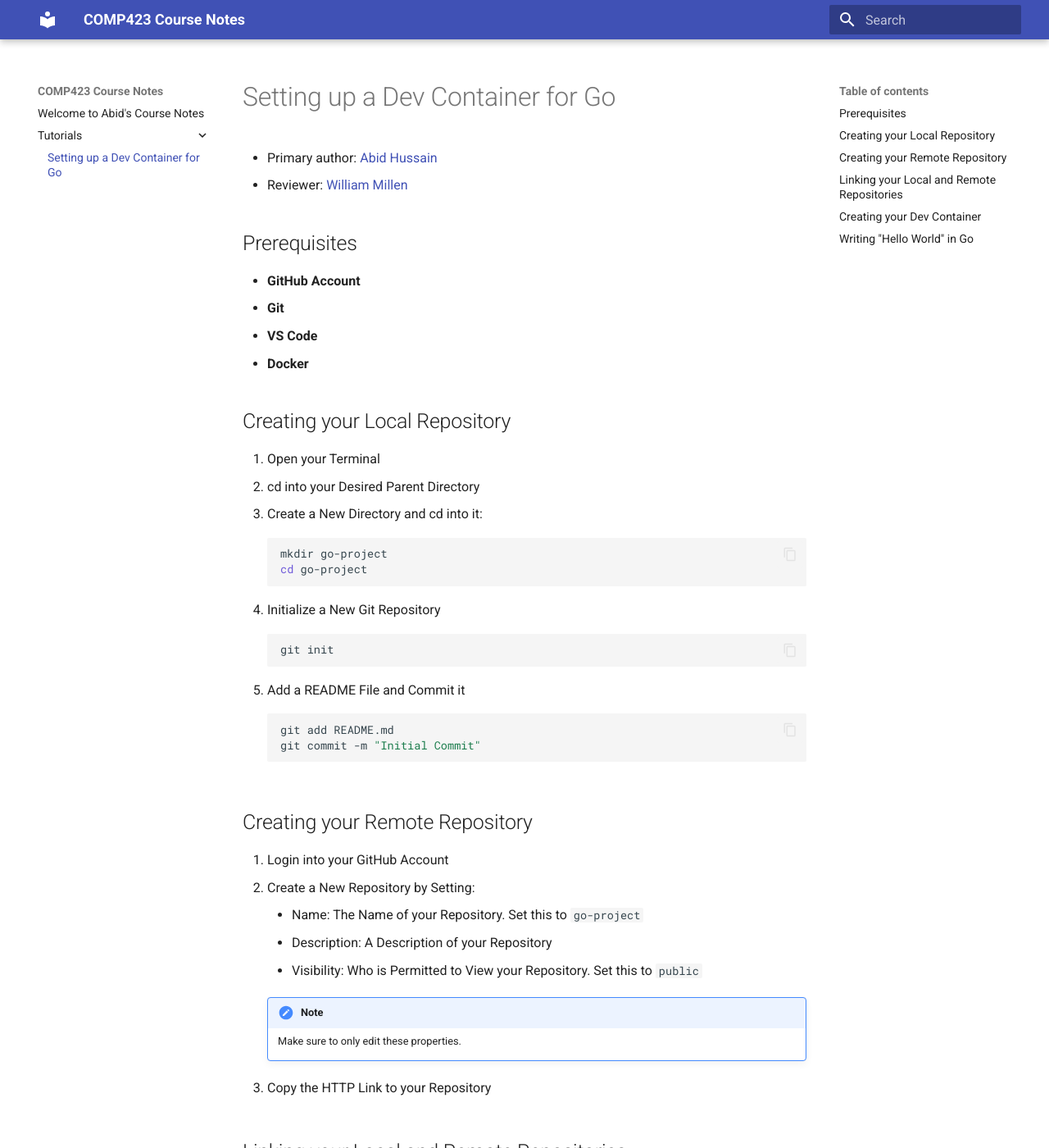
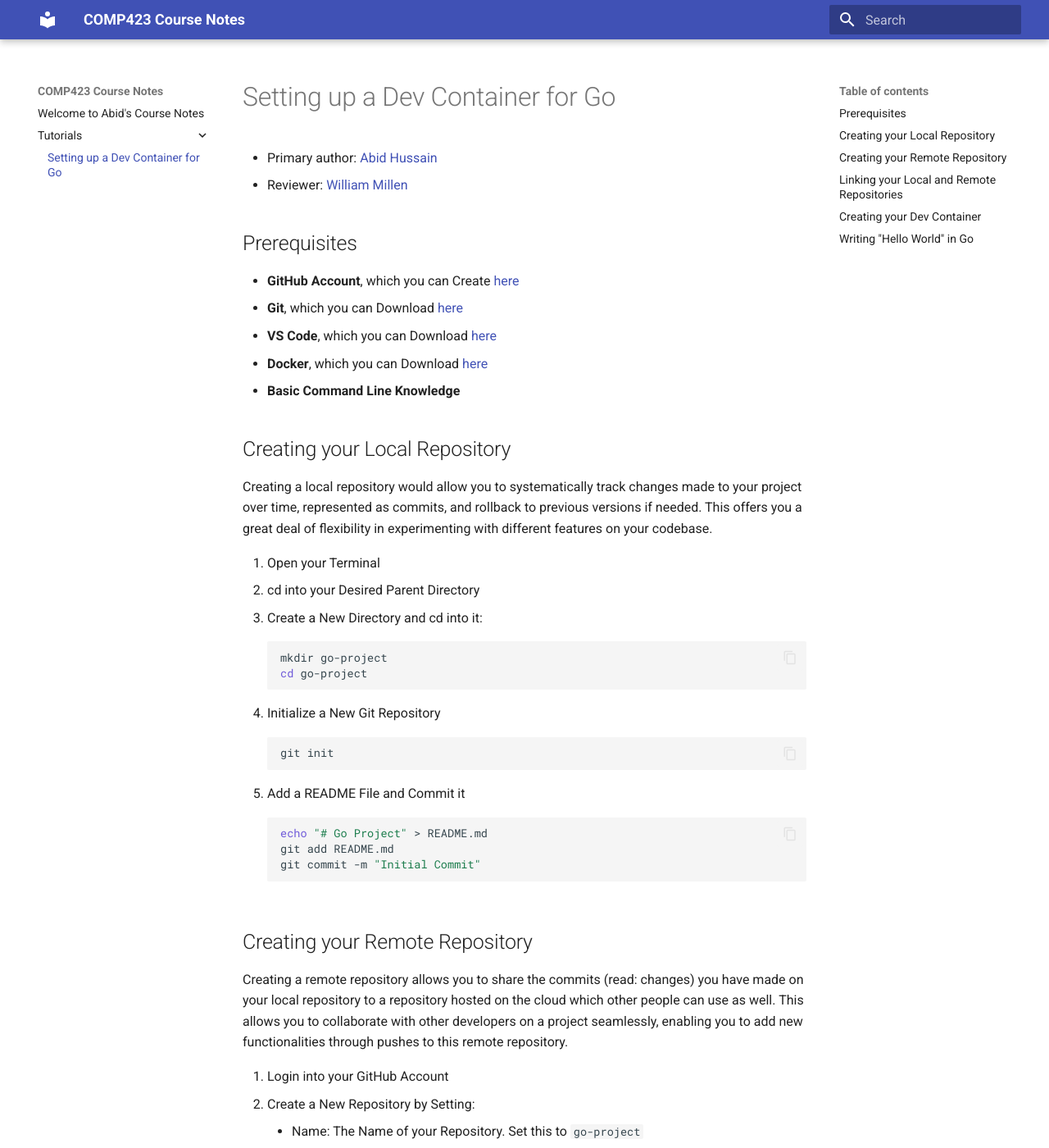
Before and after one commit to Abid-Hussain36/comp423-course-notes, an MkDocs documentation site: the page built from docs/tutorials/go-setup.md, in a window 1280 px wide and 1400 px high. Shown: the whole window at 82% size. Built offline with MkDocs 1.6.1 and Material for MkDocs 9.7.7, drawn with Linux system fonts in a browser that asks for light colours; some of the changed text lies outside the part shown.

Commit message:
Added Deeper Explanations for each Section

````diff
--- a/docs/tutorials/go-setup.md
+++ b/docs/tutorials/go-setup.md
@@ -4,13 +4,16 @@
 * Reviewer: [William Millen](https://github.com/wvmillen)
 
 ## Prerequisites
-* **GitHub Account**
-* **Git**
-* **VS Code**
-* **Docker**
+* **GitHub Account**, which you can Create [here](https://github.com)
+* **Git**, which you can Download [here](https://git-scm.com/book/en/v2/Getting-Started-Installing-Git)
+* **VS Code**, which you can Download [here](https://code.visualstudio.com)
+* **Docker**, which you can Download [here](https://www.docker.com/products/docker-desktop)
+* **Basic Command Line Knowledge**
 
 
 ## Creating your Local Repository
+Creating a local repository would allow you to systematically track changes made to your project over time, represented as commits, and rollback to previous versions if needed. This offers you a great deal of flexibility in experimenting with different features on your codebase.
+
 1. Open your Terminal
 2. cd into your Desired Parent Directory
 3. Create a New Directory and cd into it:
@@ -24,11 +27,14 @@ git init
 ```
 5. Add a README File and Commit it
 ``` bash
+echo "# Go Project" > README.md
 git add README.md
 git commit -m "Initial Commit"
 ```
 
 ## Creating your Remote Repository
+Creating a remote repository allows you to share the commits (read: changes) you have made on your local repository to a repository hosted on the cloud which other people can use as well. This allows you to collaborate with other developers on a project seamlessly, enabling you to add new functionalities through pushes to this remote repository.
+
 1. Login into your GitHub Account
 2. Create a New Repository by Setting:
     * Name: The Name of your Repository. Set this to `go-project`
@@ -41,9 +47,11 @@ git commit -m "Initial Commit"
 3. Copy the HTTP Link to your Repository
 
 ## Linking your Local and Remote Repositories
+Linking your local repository to your remote repository allows you to upload the commits you have made on your local repository to the remote repository for your collegues to see.
+
 1. In your Terminal, within your Local Repository's Directory, Add your GitHub Repository as a Remote, with the Alias of Origin:
 ``` bash
-git remote add origin https://github.com/<your-gh-username>/go-project
+git remote add origin https://github.com/<your-gh-username>/go-project.git
 ```
 2. Check your Local Branches:
 ``` bash
@@ -59,6 +67,8 @@ git push --set-upstream origin main
 ```
 
 ## Creating your Dev Container
+A development container is essentially an isolated enviornment that is created on your computer which has certain dependencies preinstalled and preconfigured. This is useful because it allows you and your teammates to work with the exact same dependencies in your project, eliminating errors caused by differing dependencies and their versions installed on your and your teammates' host machines.
+
 1. In the Terminal, within your Go Project Directory, Open the Directory in VS Code:
 ``` bash
 code .
@@ -90,7 +100,9 @@ code .
 6. Reopen your Project in a Dev Container by Pressing `Ctrl + Shift + P` or `Cmd + Shift + P` and then Typing and Running the Command: `Dev Containers: Reopen in Container`
 
 ## Writing "Hello World" in Go
-1. Check your Go Version:
+Go is a statically typed, compiled language that was developed by Google. It is loved for its high performance, simplicity, and concurrency support. Go is widely used for developing server-side applications, CLI tools, distributed systems and microservices, real-time systems, and high performance systems.
+
+1. Create a New Terminal in VS Code and Check your Go Version:
 ``` bash
 go version
 ```
````
